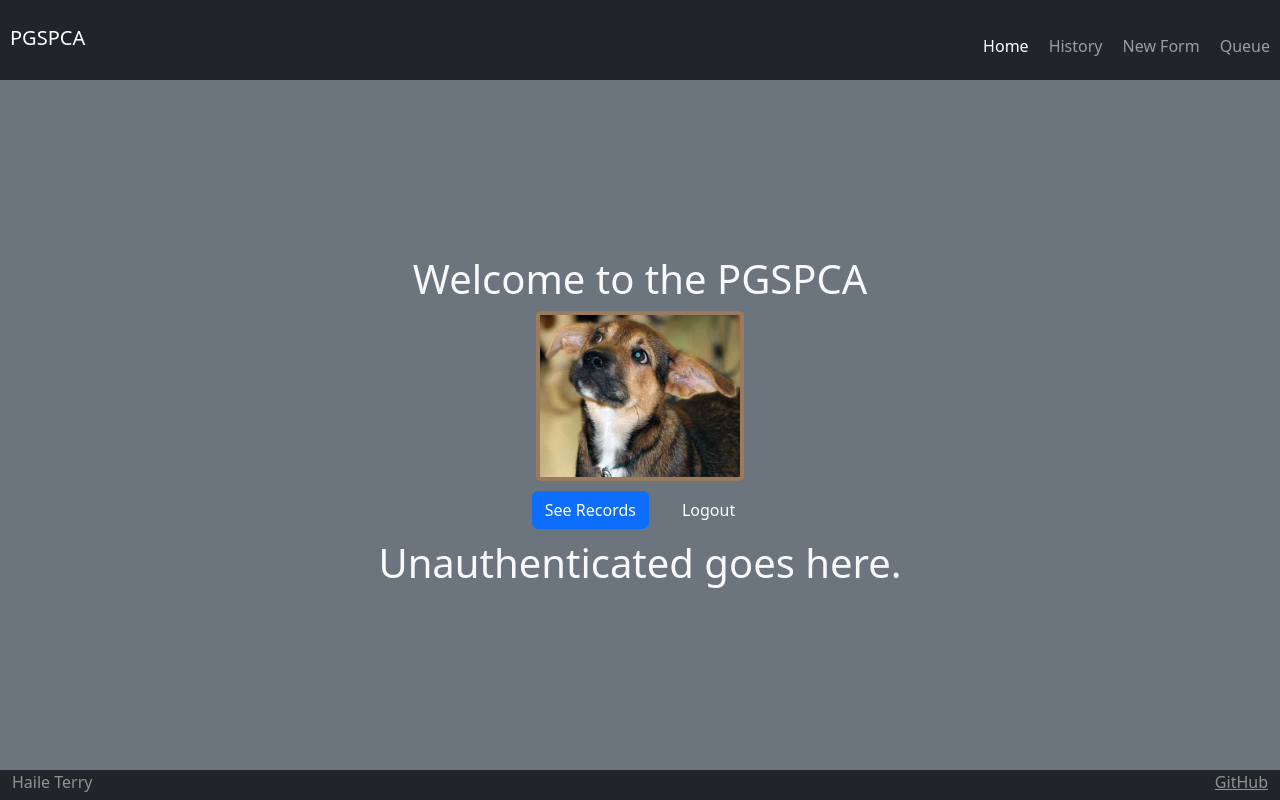
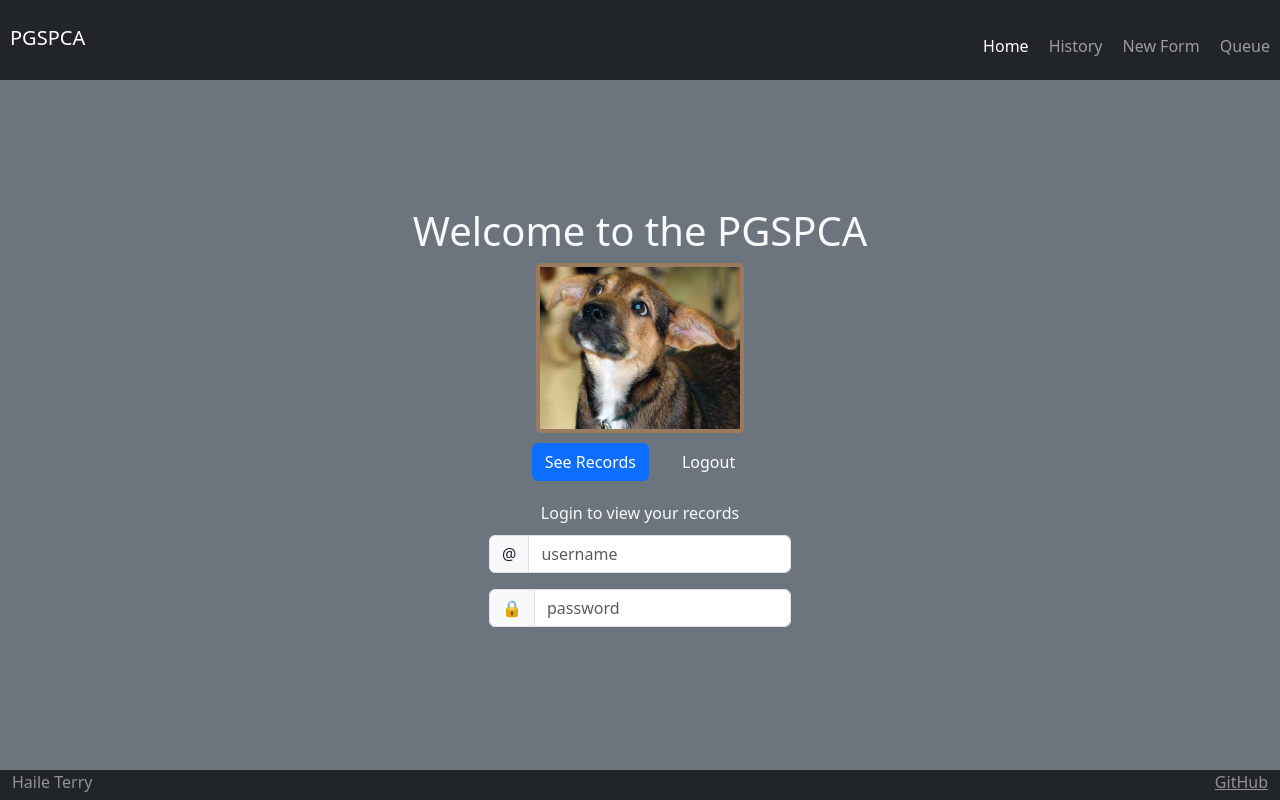
Before and after one commit to optimisms/260startup, a React (Vite) app: page / in a window 1280 px wide. Built offline with nearby package versions, Linux system fonts and the light colour scheme.

Commit message:
Added html to Unauthenticated

```diff
--- a/src/login/unauthenticated.jsx
+++ b/src/login/unauthenticated.jsx
@@ -1,9 +1,23 @@
 import React from 'react';
 
-export default function Unauthenticated() {
+export default function Unauthenticated(props) {
+    const [userName, setUserName] = React.useState(props.userName);
+    const [password, setPassword] = React.useState('');
+
     return (
         <div>
-            <h1>Unauthenticated goes here.</h1>
+                <p>Login to view your records</p>
+                <div className="input-group mb-3">
+                    <span className="input-group-text">@</span>
+                    <input className="form-control" type="text" id="userName" value={userName} onChange={(e) => setUserName(e.target.value)} placeholder="username" />
+                </div>
+                <div className="input-group mb-3">
+                    <span className="input-group-text">🔒</span>
+                    <input className="form-control" type="password" id="userPassword" onChange={(e) => setPassword(e.target.value)} placeholder="password" />
+                </div>
+                {/* <button type="button" className="btn btn-primary" onClick="login()">Login</button> */}
+                {/* <button type="button" className="btn btn-primary" onClick="register()">Create</button> */}
+
         </div>
     )
 };
```
